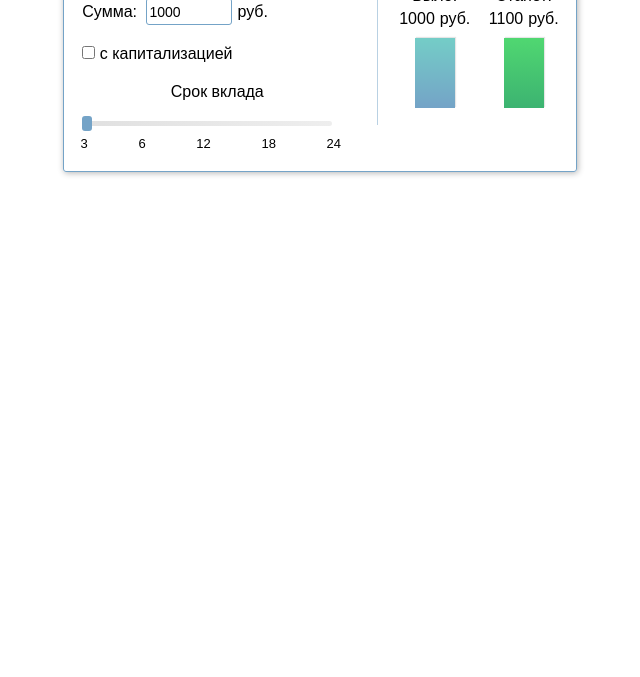
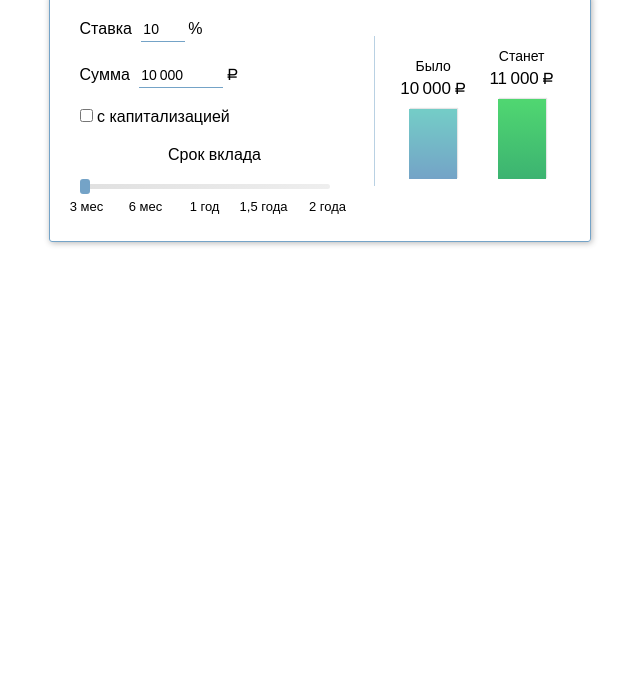
Before and after one commit to aeronka/wd-calculator, a plain HTML site: page index.html in a window 1280 px wide. Shown: the part 123-800 px from the top of the page, without its empty margins (320-960 px from the left). Drawn offline with Linux system fonts and the light colour scheme.

Commit message:
Изменены стили полей  input, добавлен знак рубля

```diff
--- /dev/null
+++ b/b-rub/rubstyle.css
@@ -0,0 +1,39 @@
+/* Generated by Font Squirrel, (http://fontsquirrel.com/) */
+/* Compiled by Artem Polikarpov, Artem Gorbunov Design Bureau (http://artgorbunov.ru/) */
+
+@font-face {
+  font-family: 'ALSRubl-Arial';
+  src: url('alsrubl-arial-regular.eot');
+  src: url('alsrubl-arial-regular.eot?#iefix') format('embedded-opentype'),url('alsrubl-arial-regular.woff') format('woff'), url('alsrubl-arial-regular.ttf') format('truetype'), url('alsrubl-arial-regular.svg#ALSRublArialRegular') format('svg');
+  font-weight: normal;
+  font-style: normal;
+}
+
+@font-face {
+  font-family: 'ALSRubl-Arial';
+  src: url('alsrubl-arial-italic.eot');
+  src: url('alsrubl-arial-italic.eot?#iefix') format('embedded-opentype'), url('alsrubl-arial-italic.woff') format('woff'), url('alsrubl-arial-italic.ttf') format('truetype'), url('alsrubl-arial-italic.svg#ALSRublArialItalic') format('svg');
+  font-weight: normal;
+  font-style: italic;
+}
+
+@font-face {
+  font-family: 'ALSRubl-Arial';
+  src: url('alsrubl-arial-bold.eot');
+  src: url('alsrubl-arial-bold.eot?#iefix') format('embedded-opentype'), url('alsrubl-arial-bold.woff') format('woff'), url('alsrubl-arial-bold.ttf') format('truetype'), url('alsrubl-arial-bold.svg#ALSRublArialBold') format('svg');
+  font-weight: bold;
+  font-style: normal;
+}
+
+@font-face {
+  font-family: 'ALSRubl-Arial';
+  src: url('alsrubl-arial-bolditalic.eot');
+  src: url('alsrubl-arial-bolditalic.eot?#iefix') format('embedded-opentype'), url('alsrubl-arial-bolditalic.woff') format('woff'), url('alsrubl-arial-bolditalic.ttf') format('truetype'), url('alsrubl-arial-bolditalic.svg#ALSRublArialBoldItalic') format('svg');
+  font-weight: bold;
+  font-style: italic;
+}
+
+.b-rub {
+  font-family: 'ALSRubl-Arial', Arial, sans-serif;
+  line-height: normal;
+}
--- a/index.html
+++ b/index.html
@@ -4,46 +4,44 @@
     <meta charset="utf-8">
     <title>Calculator</title>
     <link rel="stylesheet" type="text/css" href="style.css">
+    <link rel="stylesheet" type="text/css" href="b-rub/rubstyle.css">
 </head>
 <body>
+    <h2 class="header">Депозитный калькулятор</h2>
     <div class="deposit-calculator">
         <ul class="deposit-calculator-terms">
             <li class="terms-item">
-                <span>Ставка:</span>
+                <span>Ставка</span>
                 <input class="characteristics rate" name="percent" type="text" value="10"><span class="measure">%</span>
             </li>
             <li class="terms-item">
-                <span>Сумма:</span>
-                <input class="characteristics sum" name="money" type="text" value="1000"><span class="measure">руб.</span>
+                <span>Сумма</span>
+                <input class="characteristics sum" name="money" type="text" value="10&thinsp;000"><span class="measure b-rub">Р</span>
             </li>
             <li class="terms-item">
                 <label><input name="capitalization" type="checkbox">
                 <span>с капитализацией</span></label>
             </li>
             <li class="terms-item">
-                <span>Срок вклада</span>
+                <p class="terms-item-title">Срок вклада</p>
                 <div class="slider-months">
                     <div class="thumb"></div>
                 </div>
                 <ul class="slider-values">
-                    <li class="slider-values-item">3</li>
-                    <li class="slider-values-item">6</li>
-                    <li class="slider-values-item">12</li>
-                    <li class="slider-values-item">18</li>
-                    <li class="slider-values-item">24</li>
+                    <li class="slider-values-item">3 мес</li><li class="slider-values-item">6 мес</li><li class="slider-values-item">1 год</li><li class="slider-values-item">1,5 года</li><li class="slider-values-item">2 года</li>
                 </ul>
             </li>
         </ul>
         <span class="separator"></span>
         <div class="diagram">
             <div class="diagram-section diagram-before">
-                <p class="title">Было:</p>
-                <p class="money">1000</p><span class="measure">руб.</span>
+                <p class="diagram-title">Было</p>
+                <p class="money">10&thinsp;000</p><span class="measure b-rub">Р</span>
                 <div class="сhart chart-before"></div>
             </div>
             <div class="diagram-section diagram-after">
-                <p class="title">Станет:</p>
-                <p class="money">1100</p><span class="measure">руб.</span>
+                <p class="diagram-title">Станет</p>
+                <p class="money">11&thinsp;000</p><span class="measure b-rub">Р</span>
                 <div class="сhart chart-after"></div>
             </div>
         </div>
--- a/style.css
+++ b/style.css
@@ -12,15 +12,21 @@ body {
     display: inline-block;
     margin-left: auto;
     margin-right: auto;
-    margin-top: 50px;
+    padding: 10px 15px 25px 30px;
     border: 1px solid rgb(116, 163, 199);
     border-radius: 3px;
-    box-shadow: 1px 1px 6px 0px rgba(0,0,0,0.3)
+    box-shadow: 1px 1px 6px 0px rgba(0,0,0,0.3);
 }
+
+    .header {
+        padding: 10px 0;
+        margin: 70px auto 0px auto;
+        width: 306px;
+    }
 
     .deposit-calculator-terms {
         list-style: none;
-        padding: 13px 20px 20px 18px;
+        padding-right: 20px;
         display: inline-block;
         height: 210px;
         width: 270px;
@@ -32,21 +38,18 @@ body {
             padding: 10px 0px;
         }
 
-        .terms-item:last-child {
-            text-align: center;
-        }
-
         .characteristics {
             height: 19px;
-            border: 1px solid rgb(116, 163, 199);
-            border-radius: 3px;
+            border: 0px;
+            border-bottom: 1px solid rgb(116, 163, 199);
+            outline: none;
             font-size: 14px;
             padding: 3px 2px;
             margin-left: 5px
         }
 
         .rate {
-            width: 50px;
+            width: 40px;
         }
 
         .sum {
@@ -54,7 +57,11 @@ body {
         }
 
         .measure {
-            padding-left: 5px;
+            padding-left: 3px;
+        }
+
+        .terms-item-title {
+            text-align: center;
         }
 
         .slider-months {
@@ -80,20 +87,26 @@ body {
 
         .slider-values {
             list-style: none;
-            width: 261px;
+            width: 300px;
             margin-top: 10px;
             font-size: 13px;
+            position: relative;
+            left: -18px;
         }
 
             .slider-values-item {
                 display: inline-block;
-                padding-left: 47px;
-                position: relative;
-                left: -2px;
+                padding-left: 9px;
+                width: 50px;
+                text-align: center;
             }
 
             .slider-values-item:first-child {
                 padding-left: 0px;
+            }
+
+            .slider-values-item:last-child {
+                padding-left: 14px;
             }
 
 .separator {
@@ -108,23 +121,25 @@ body {
 /* Стили диаграмм */
 
     .diagram {
+        width: 176px;
         padding: 20px 10px;
         display: inline-block;
         vertical-align: middle;
     }
 
-    .title {
-        padding-top: 5px;
-        padding-bottom: 5px;
+    .diagram-title {
+        padding: 5px 0;
+        font-size: 14px;
     }
 
     .money {
         padding-bottom: 10px;
         display: inline-block;
+        font-size: 17px;
     }
 
     .сhart {
-        width: 40px;
+        width: 48px;
         margin-left: auto;
         margin-right: auto;
         box-shadow: 1px -1px 1px rgba(0,0,0,0.1);
@@ -137,14 +152,15 @@ body {
         }
 
         .chart-after{
-            height: 70px;
+            height: 80px;
             background: rgb(60, 179, 113);
             background: linear-gradient(to top, rgb(60, 179, 113), rgb(80, 215, 113));
         }
 
     .diagram-section {
         display: inline-block;
-        padding: 0 7px 10px 7px;
+        vertical-align: bottom;
+        width: 84px;
     }
 
         .diagram-before {
```
Also changed, not shown: b-rub/alsrubl-arial-regular.svg (added), b-rub/alsrubl-arial-regular.ttf (added), b-rub/alsrubl-arial-regular.woff (added), 1 other file.
